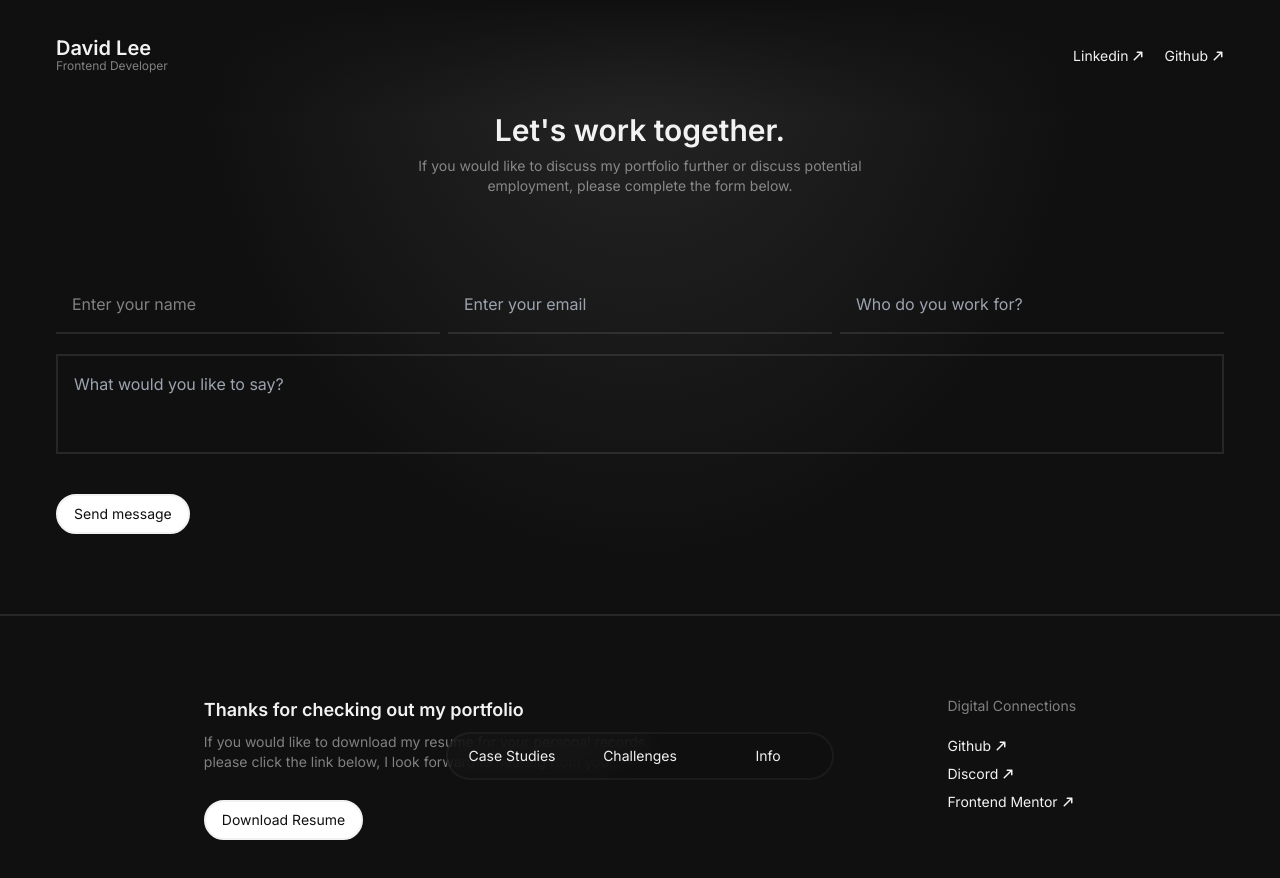
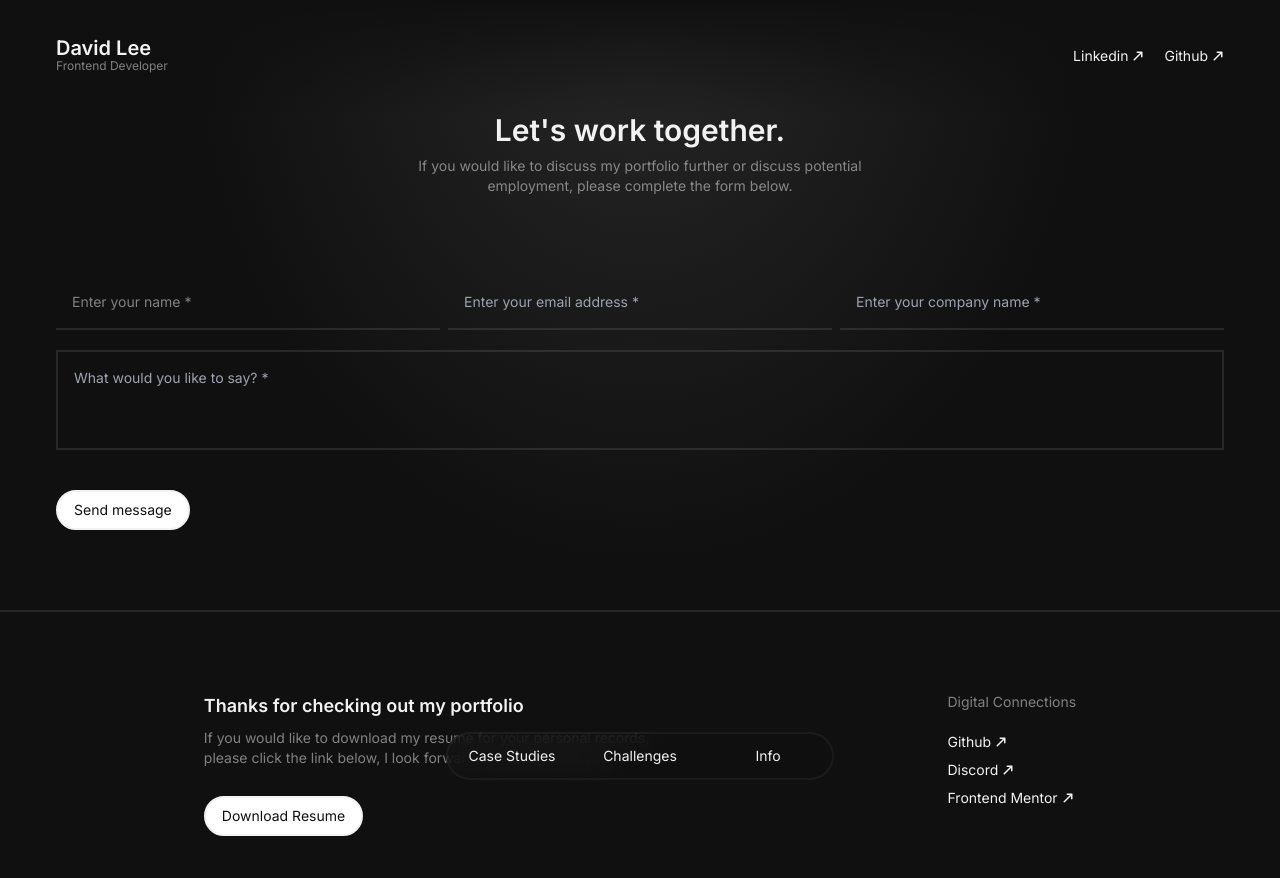
Before and after one commit to DLee1993/Portfolio, a Next.js app: page /contact in a window 1280 px wide. Shown: the top 878 px of the page. Built offline with nearby package versions, Linux system fonts and the light colour scheme.

Commit message:
Added an additional check to make sure all fields have input before submitting form

```diff
--- a/app/components/ContactForm.tsx
+++ b/app/components/ContactForm.tsx
@@ -62,7 +62,7 @@ export default function ContactForm() {
                 ) : formError.bool ? (
                     `${formError.message}`
                 ) : (
-                    <form id="form" className="w-full" onSubmit={handleSubmit(processForm)}>
+                    <form id="form" className="w-full text-sm" onSubmit={handleSubmit(processForm)}>
                         <fieldset className="w-full flex flex-col sm:flex-row justify-between items-center gap-x-2 mb-5">
                             <fieldset>
                                 <label htmlFor="name">Full name</label>
@@ -71,7 +71,7 @@ export default function ContactForm() {
                                     placeholder={
                                         errors?.user_name
                                             ? `${errors?.user_name?.message}`
-                                            : "Enter your name"
+                                            : "Enter your name *"
                                     }
                                     className={`${
                                         errors.user_name
@@ -90,7 +90,7 @@ export default function ContactForm() {
                                     placeholder={
                                         errors?.user_email
                                             ? `${errors?.user_email?.message}`
-                                            : "Enter your email"
+                                            : "Enter your email address *"
                                     }
                                     className={errors.user_email && "placeholder:text-csRed"}
                                     autoComplete="true"
@@ -105,7 +105,7 @@ export default function ContactForm() {
                                     placeholder={
                                         errors?.user_company
                                             ? `${errors?.user_company?.message}`
-                                            : "Who do you work for?"
+                                            : "Enter your company name *"
                                     }
                                     className={errors.user_company && "placeholder:text-csRed"}
                                     {...register("user_company")}
@@ -120,7 +120,7 @@ export default function ContactForm() {
                                 placeholder={
                                     errors?.message
                                         ? `${errors?.message?.message}`
-                                        : "What would you like to say?"
+                                        : "What would you like to say? *"
                                 }
                                 className={errors.message && "placeholder:text-csRed"}
                                 {...register("message")}
```
